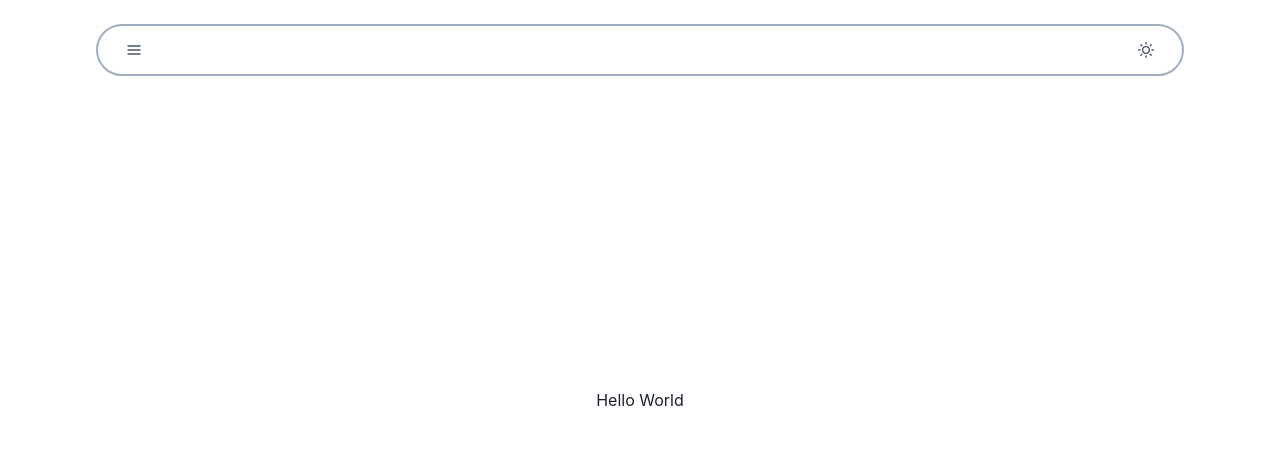
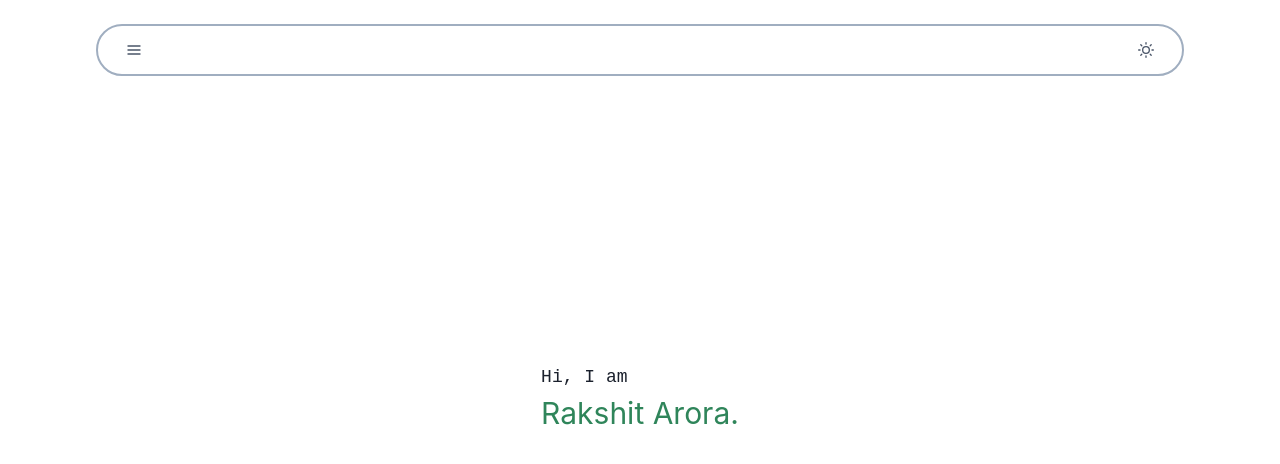
Before and after one commit to rakshit087/rakshit087.github.io, a Next.js app: page / in a window 1280 px wide. Shown: the top 464 px of the page. Built offline with nearby package versions, Linux system fonts and the light colour scheme.

Commit message:
Added intro component

```diff
--- /dev/null
+++ b/src/components/Intro.tsx
@@ -0,0 +1,31 @@
+import { Box, Flex, Text, useColorModeValue } from "@chakra-ui/react";
+import { motion } from "framer-motion";
+
+export const Intro = () => {
+  return (
+    <Flex
+      id="intro"
+      alignItems="center"
+      height="100vh"
+      justifyContent="center"
+      flexDir="column"
+    >
+      <Box>
+        <Text
+          fontSize="lg"
+          fontFamily="monospace"
+          as={motion.p}
+          animate={{ x: 0 }}
+        >
+          Hi, I am
+        </Text>
+        <Text
+          fontSize="3xl"
+          color={useColorModeValue("green.600", "green.300")}
+        >
+          Rakshit Arora.
+        </Text>
+      </Box>
+    </Flex>
+  );
+};
--- a/src/pages/index.tsx
+++ b/src/pages/index.tsx
@@ -1,6 +1,7 @@
-import { Flex, useDisclosure } from "@chakra-ui/react";
+import { useDisclosure } from "@chakra-ui/react";
 import type { NextPage } from "next";
 import Head from "next/head";
+import { Intro } from "../components/Intro";
 import { Navbar } from "../components/Navbar";
 
 const Home: NextPage = () => {
@@ -14,14 +15,7 @@ const Home: NextPage = () => {
       </Head>
       <Navbar isOpen={isOpen} onOpen={onOpen} onClose={onClose} />
       <main>
-        <Flex
-          id="intro"
-          alignItems="center"
-          height="100vh"
-          justifyContent="center"
-        >
-          <p>Hello World</p>
-        </Flex>
+        <Intro />
       </main>
 
       <footer></footer>
```
Also changed, not shown: src/components/Navbar.tsx (+16 -16 lines).
